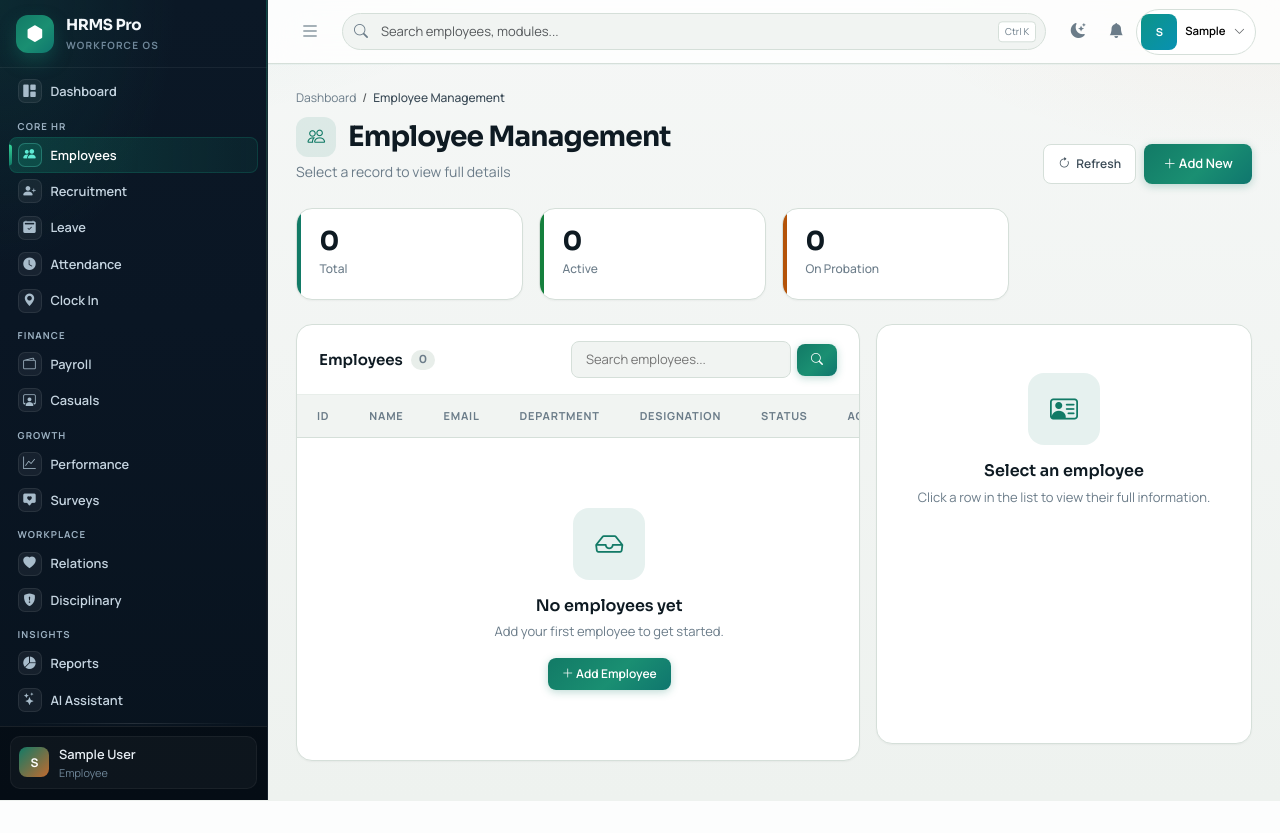
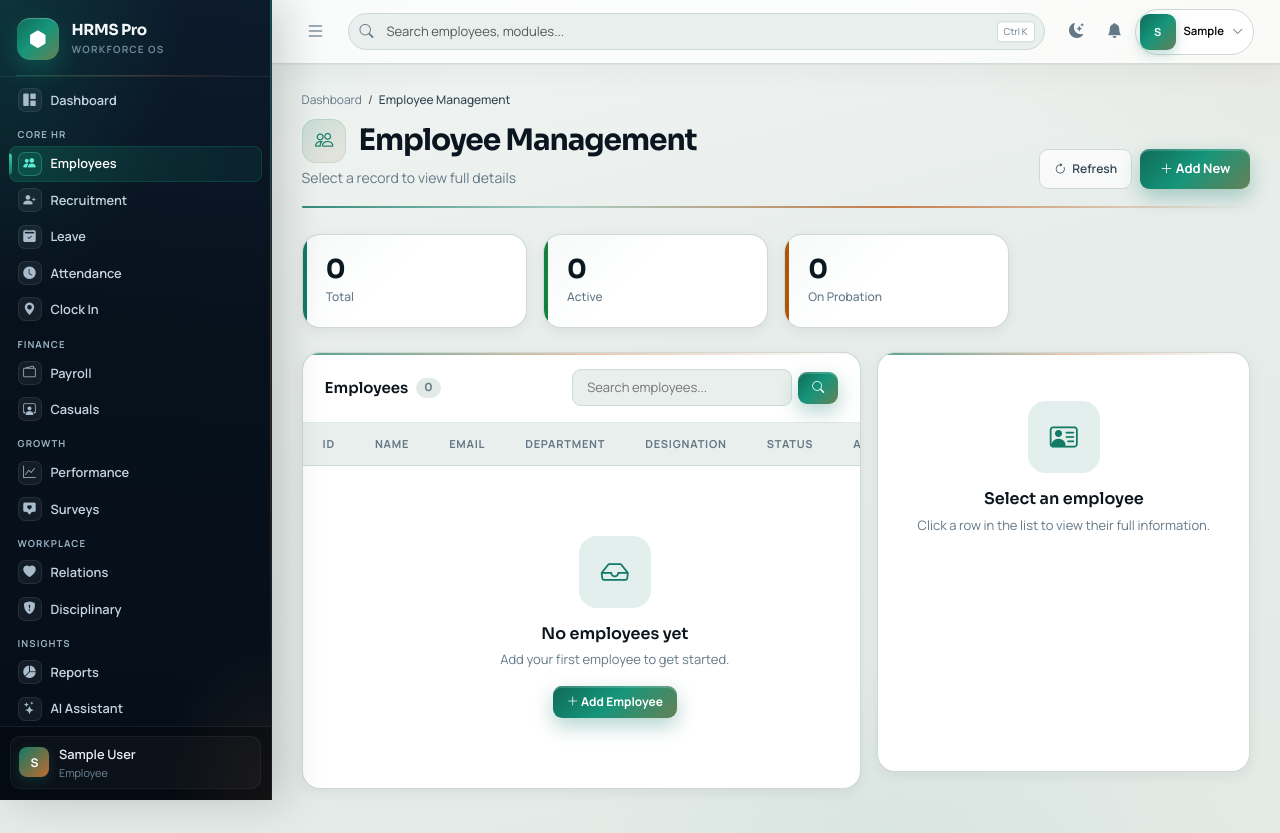
Before and after one commit to Dommygenius/hr-payroll-system, a Django app: page /module/employees/ in a window 1280 px wide. Before the commit the page ends 801 px from the top, so only its background shows below. Run offline with Django 5.2, Linux system fonts and the light colour scheme; the visitor is signed in with stand-in values (Sample User, id 1); data that the repository does not hold is empty; parts of the project's set-up code (start-up, migrations or seed data) failed here and were passed over; some libraries are stand-ins or nearby versions.

Commit message:
Auto-sync: agent session update

```diff
--- a/static/css/hrms.css
+++ b/static/css/hrms.css
@@ -1,47 +1,48 @@
 /* ═══════════════════════════════════════════════════════════════
-   HRMS Design System v8 — Forest Ledger
-   Ink slate + forest emerald + copper accent
+   HRMS Design System v9 — Forest Ledger (Premium)
+   Ink slate + forest emerald + copper accent — denser, richer surfaces
    ═══════════════════════════════════════════════════════════════ */
 
 :root {
-    --sidebar-width: 268px;
+    --sidebar-width: 272px;
     --topbar-height: 64px;
     --primary: #127A66;
-    --primary-hover: #0E6050;
-    --primary-light: rgba(18, 122, 102, 0.1);
-    --primary-soft: rgba(18, 122, 102, 0.08);
-    --primary-gradient: linear-gradient(135deg, #127A66 0%, #1A8F72 55%, #0F766E 100%);
+    --primary-hover: #0C5548;
+    --primary-light: rgba(18, 122, 102, 0.12);
+    --primary-soft: rgba(18, 122, 102, 0.07);
+    --primary-gradient: linear-gradient(135deg, #0F6B59 0%, #16957A 48%, #C06A2F 160%);
     --accent: #C06A2F;
-    --accent-light: rgba(192, 106, 47, 0.12);
+    --accent-light: rgba(192, 106, 47, 0.14);
     --success: #15803D;
     --warning: #B45309;
     --danger: #B91C1C;
     --info: #0369A1;
-    --sidebar-bg: #0A1624;
-    --sidebar-elevated: #0F1E2E;
-    --sidebar-border: rgba(255, 255, 255, 0.06);
-    --sidebar-text: #7B8FA6;
-    --sidebar-text-hover: #E8EEF4;
-    --sidebar-active: rgba(18, 122, 102, 0.18);
-    --body-bg: #F1F4F2;
+    --sidebar-bg: #07111C;
+    --sidebar-elevated: #0C1A2A;
+    --sidebar-border: rgba(255, 255, 255, 0.07);
+    --sidebar-text: #8AA0B4;
+    --sidebar-text-hover: #F2F6FA;
+    --sidebar-active: rgba(18, 122, 102, 0.22);
+    --body-bg: #E9EFEC;
     --body-pattern:
-        radial-gradient(ellipse 80% 50% at 0% -10%, rgba(18, 122, 102, 0.07) 0%, transparent 55%),
-        radial-gradient(ellipse 60% 40% at 100% 0%, rgba(192, 106, 47, 0.05) 0%, transparent 50%),
-        linear-gradient(180deg, #F5F7F6 0%, #EEF2EF 100%);
+        radial-gradient(ellipse 90% 55% at -5% -5%, rgba(18, 122, 102, 0.11) 0%, transparent 52%),
+        radial-gradient(ellipse 70% 45% at 105% 0%, rgba(192, 106, 47, 0.08) 0%, transparent 48%),
+        radial-gradient(ellipse 50% 40% at 70% 100%, rgba(18, 122, 102, 0.05) 0%, transparent 55%),
+        linear-gradient(165deg, #F3F6F4 0%, #E7EDEA 45%, #E3EAE6 100%);
     --card-bg: #FFFFFF;
-    --text-primary: #0E1A22;
-    --text-secondary: #3A4A56;
-    --text-muted: #6B7C89;
-    --border-color: #D5DFD9;
-    --border-light: #E8EEEA;
-    --shadow-xs: 0 1px 2px rgba(10, 22, 36, 0.04);
-    --shadow-sm: 0 2px 10px rgba(10, 22, 36, 0.05);
-    --shadow-md: 0 10px 28px rgba(10, 22, 36, 0.08);
-    --shadow-lg: 0 20px 50px rgba(10, 22, 36, 0.1);
-    --radius-sm: 8px;
-    --radius-md: 12px;
-    --radius-lg: 16px;
-    --radius-xl: 22px;
+    --text-primary: #0B1520;
+    --text-secondary: #334452;
+    --text-muted: #647887;
+    --border-color: #CDD9D2;
+    --border-light: #E2EAE5;
+    --shadow-xs: 0 1px 2px rgba(7, 17, 28, 0.05);
+    --shadow-sm: 0 4px 14px rgba(7, 17, 28, 0.06);
+    --shadow-md: 0 14px 36px rgba(7, 17, 28, 0.1);
+    --shadow-lg: 0 28px 60px rgba(7, 17, 28, 0.14);
+    --radius-sm: 9px;
+    --radius-md: 13px;
+    --radius-lg: 18px;
+    --radius-xl: 24px;
     --font-display: 'Sora', 'Outfit', system-ui, sans-serif;
     --font-body: 'Manrope', 'DM Sans', system-ui, sans-serif;
 }
@@ -91,8 +92,9 @@ h1, h2, h3, h4, h5, h6, .page-title, .card-title, .stat-value {
     max-height: 100vh;
     max-height: 100dvh;
     background:
-        radial-gradient(ellipse 120% 60% at 0% 0%, rgba(18, 122, 102, 0.18) 0%, transparent 55%),
-        linear-gradient(180deg, #0B1826 0%, #0A1624 40%, #08131E 100%);
+        radial-gradient(ellipse 130% 70% at 0% 0%, rgba(18, 122, 102, 0.28) 0%, transparent 52%),
+        radial-gradient(ellipse 80% 40% at 100% 100%, rgba(192, 106, 47, 0.12) 0%, transparent 50%),
+        linear-gradient(185deg, #0C1B2C 0%, #07111C 42%, #050E18 100%);
     position: fixed;
     left: 0;
     top: 0;
@@ -102,6 +104,7 @@ h1, h2, h3, h4, h5, h6, .page-title, .card-title, .stat-value {
     overflow: hidden;
     border-right: 1px solid var(--sidebar-border);
     transition: transform 0.28s cubic-bezier(0.4, 0, 0.2, 1);
+    box-shadow: 12px 0 40px rgba(5, 14, 24, 0.18);
 }
 
 .sidebar::after {
@@ -111,31 +114,44 @@ h1, h2, h3, h4, h5, h6, .page-title, .card-title, .stat-value {
     right: 0;
     width: 1px;
     height: 100%;
-    background: linear-gradient(180deg, rgba(18, 122, 102, 0.5) 0%, rgba(192, 106, 47, 0.2) 50%, transparent 85%);
+    background: linear-gradient(180deg, rgba(18, 122, 102, 0.65) 0%, rgba(192, 106, 47, 0.35) 48%, transparent 88%);
     pointer-events: none;
 }
 
 .sidebar-brand {
-    padding: 0.95rem 1rem 0.85rem;
-    display: flex;
-    align-items: center;
-    gap: 0.75rem;
-    border-bottom: 1px solid rgba(255, 255, 255, 0.06);
+    padding: 1.1rem 1.05rem 1rem;
+    display: flex;
+    align-items: center;
+    gap: 0.8rem;
+    border-bottom: 1px solid rgba(255, 255, 255, 0.07);
     flex-shrink: 0;
+    position: relative;
+}
+
+.sidebar-brand::after {
+    content: '';
+    position: absolute;
+    left: 1rem;
+    right: 1rem;
+    bottom: 0;
+    height: 1px;
+    background: linear-gradient(90deg, rgba(18, 122, 102, 0.55), rgba(192, 106, 47, 0.35), transparent);
 }
 
 .sidebar-brand-icon {
-    width: 38px;
-    height: 38px;
-    border-radius: 12px;
+    width: 42px;
+    height: 42px;
+    border-radius: 13px;
     background: var(--primary-gradient);
     display: flex;
     align-items: center;
     justify-content: center;
     color: #fff;
-    font-size: 1.05rem;
+    font-size: 1.1rem;
     flex-shrink: 0;
-    box-shadow: 0 8px 18px rgba(18, 122, 102, 0.38);
+    box-shadow:
+        0 10px 24px rgba(18, 122, 102, 0.45),
+        inset 0 1px 0 rgba(255, 255, 255, 0.25);
 }
 
 .sidebar-brand-text {
@@ -357,18 +373,20 @@ h1, h2, h3, h4, h5, h6, .page-title, .card-title, .stat-value {
 
 .topbar {
     height: var(--topbar-height);
-    background: rgba(255, 255, 255, 0.82);
-    backdrop-filter: blur(18px) saturate(160%);
-    -webkit-backdrop-filter: blur(18px) saturate(160%);
-    border-bottom: 1px solid var(--border-color);
-    display: flex;
-    align-items: center;
-    padding: 0 1.5rem;
+    background: rgba(255, 255, 255, 0.78);
+    backdrop-filter: blur(20px) saturate(170%);
+    -webkit-backdrop-filter: blur(20px) saturate(170%);
+    border-bottom: 1px solid rgba(205, 217, 210, 0.9);
+    display: flex;
+    align-items: center;
+    padding: 0 1.6rem;
     gap: 0.875rem;
     position: sticky;
     top: 0;
     z-index: 999;
-    box-shadow: 0 1px 0 rgba(18, 122, 102, 0.04);
+    box-shadow:
+        0 1px 0 rgba(18, 122, 102, 0.05),
+        0 10px 30px rgba(7, 17, 28, 0.04);
 }
 
 [data-bs-theme="dark"] .topbar {
@@ -476,14 +494,28 @@ h1, h2, h3, h4, h5, h6, .page-title, .card-title, .stat-value {
 }
 
 .main-content {
-    padding: 1.5rem 1.75rem 2.5rem;
+    padding: 1.6rem 1.85rem 2.75rem;
     width: 100%;
     flex: 1;
 }
 
 /* ─── Page header ─── */
 .page-hero {
-    margin-bottom: 1.5rem;
+    margin-bottom: 1.65rem;
+    padding-bottom: 1.15rem;
+    position: relative;
+}
+
+.page-hero::after {
+    content: '';
+    position: absolute;
+    left: 0;
+    right: 0;
+    bottom: 0;
+    height: 2px;
+    border-radius: 999px;
+    background: linear-gradient(90deg, var(--primary) 0%, rgba(18, 122, 102, 0.35) 28%, var(--accent) 62%, transparent 100%);
+    opacity: 0.85;
 }
 
 .page-header {
@@ -495,26 +527,27 @@ h1, h2, h3, h4, h5, h6, .page-title, .card-title, .stat-value {
 }
 
 .page-title {
-    font-size: 1.75rem;
+    font-size: 1.85rem;
     font-weight: 700;
     margin: 0;
-    letter-spacing: -0.03em;
+    letter-spacing: -0.035em;
     color: var(--text-primary);
     display: flex;
     align-items: center;
-    gap: 0.75rem;
+    gap: 0.8rem;
 }
 
 .page-title-icon {
     display: inline-flex;
     align-items: center;
     justify-content: center;
-    width: 40px;
-    height: 40px;
-    border-radius: var(--radius-md);
-    background: var(--primary-light);
+    width: 44px;
+    height: 44px;
+    border-radius: 14px;
+    background: linear-gradient(145deg, rgba(18, 122, 102, 0.16), rgba(192, 106, 47, 0.1));
     color: var(--primary);
-    font-size: 1.1rem;
+    font-size: 1.15rem;
+    box-shadow: inset 0 0 0 1px rgba(18, 122, 102, 0.12);
 }
 
 .page-subtitle {
@@ -542,24 +575,28 @@ h1, h2, h3, h4, h5, h6, .page-title, .card-title, .stat-value {
 .btn-primary {
     background: var(--primary-gradient);
     border: none;
-    font-weight: 600;
+    font-weight: 700;
     font-size: 0.8125rem;
-    padding: 0.625rem 1.2rem;
+    padding: 0.65rem 1.25rem;
     border-radius: var(--radius-sm);
     color: #fff;
-    box-shadow: 0 2px 8px rgba(18, 122, 102, 0.28);
+    box-shadow:
+        0 2px 0 rgba(255, 255, 255, 0.18) inset,
+        0 8px 20px rgba(18, 122, 102, 0.32);
     transition: transform 0.18s ease, box-shadow 0.18s ease, filter 0.18s ease;
 }
 .btn-primary:hover {
     background: var(--primary-gradient);
-    filter: brightness(1.05);
+    filter: brightness(1.06);
     transform: translateY(-1px);
-    box-shadow: 0 6px 18px rgba(18, 122, 102, 0.32);
+    box-shadow:
+        0 2px 0 rgba(255, 255, 255, 0.2) inset,
+        0 12px 26px rgba(18, 122, 102, 0.38);
     color: #fff;
 }
 
 .btn-ghost {
-    background: var(--card-bg);
+    background: rgba(255, 255, 255, 0.72);
     border: 1px solid var(--border-color);
     color: var(--text-secondary);
     border-radius: var(--radius-sm);
@@ -784,12 +840,12 @@ h1, h2, h3, h4, h5, h6, .page-title, .card-title, .stat-value {
 .stat-card {
     background: var(--card-bg);
     border-radius: var(--radius-lg);
-    padding: 1.3rem 1.4rem;
+    padding: 1.35rem 1.45rem;
     display: flex;
     align-items: center;
     gap: 1rem;
-    border: 1px solid var(--border-color);
-    box-shadow: var(--shadow-xs);
+    border: 1px solid rgba(205, 217, 210, 0.95);
+    box-shadow: var(--shadow-sm);
     transition: transform 0.22s ease, box-shadow 0.22s ease, border-color 0.22s ease;
     height: 100%;
     position: relative;
@@ -806,6 +862,14 @@ h1, h2, h3, h4, h5, h6, .page-title, .card-title, .stat-value {
     border-radius: 4px 0 0 4px;
 }
 
+.stat-card::after {
+    content: '';
+    position: absolute;
+    inset: 0;
+    background: linear-gradient(135deg, rgba(18, 122, 102, 0.04), transparent 42%);
+    pointer-events: none;
+}
+
 .stat-primary::before { background: var(--primary); }
 .stat-success::before { background: var(--success); }
 .stat-warning::before { background: var(--warning); }
@@ -932,10 +1010,23 @@ h1, h2, h3, h4, h5, h6, .page-title, .card-title, .stat-value {
 /* ─── Data table ─── */
 .data-table-card {
     background: var(--card-bg);
-    border: 1px solid var(--border-color);
+    border: 1px solid rgba(205, 217, 210, 0.95);
     border-radius: var(--radius-lg);
     overflow: hidden;
-    box-shadow: var(--shadow-xs);
+    box-shadow: var(--shadow-sm);
+    position: relative;
+}
+
+.data-table-card::before {
+    content: '';
+    position: absolute;
+    top: 0;
+    left: 0;
+    right: 0;
+    height: 2px;
+    background: linear-gradient(90deg, var(--primary), rgba(192, 106, 47, 0.55), transparent);
+    opacity: 0.7;
+    z-index: 2;
 }
 
 .data-table-toolbar {
@@ -1072,16 +1163,21 @@ h1, h2, h3, h4, h5, h6, .page-title, .card-title, .stat-value {
 
 .employee-detail-pane {
     position: sticky;
-    top: 1rem;
+    top: calc(var(--topbar-height) + 0.85rem);
     min-height: 420px;
+    max-height: calc(100vh - var(--topbar-height) - 1.5rem);
+    overflow: auto;
 }
 
 .employee-detail-header {
     display: flex;
     justify-content: space-between;
     gap: 1rem;
-    padding: 1.15rem 1.25rem 1rem;
+    padding: 1.25rem 1.35rem 1.1rem;
     border-bottom: 1px solid var(--border-color);
+    background:
+        radial-gradient(ellipse 80% 120% at 0% 0%, rgba(18, 122, 102, 0.08), transparent 55%),
+        linear-gradient(180deg, #FBFDFC, #fff);
 }
 
 .employee-detail-kicker {
@@ -1239,7 +1335,7 @@ h1, h2, h3, h4, h5, h6, .page-title, .card-title, .stat-value {
     width: 36px;
     height: 36px;
     border-radius: var(--radius-sm);
-    background: linear-gradient(135deg, #0d9488, #0891b2);
+    background: var(--primary-gradient);
     color: #fff;
     display: flex;
     align-items: center;
@@ -1248,13 +1344,14 @@ h1, h2, h3, h4, h5, h6, .page-title, .card-title, .stat-value {
     font-weight: 700;
     flex-shrink: 0;
     letter-spacing: -0.02em;
+    box-shadow: 0 4px 12px rgba(18, 122, 102, 0.28);
 }
 
 .avatar-md {
     width: 44px;
     height: 44px;
     border-radius: var(--radius-md);
-    background: linear-gradient(135deg, #0d9488, #0891b2);
+    background: var(--primary-gradient);
     color: #fff;
     display: flex;
     align-items: center;
--- a/templates/base.html
+++ b/templates/base.html
@@ -22,7 +22,7 @@
 
     <link href="https://fonts.googleapis.com/css2?family=Manrope:wght@400;500;600;700&family=Sora:wght@500;600;700&display=swap" rel="stylesheet">
 
-    <link href="/static/css/hrms.css?v=12" rel="stylesheet">
+    <link href="/static/css/hrms.css?v=13" rel="stylesheet">
 
     {% block extra_css %}{% endblock %}
 
```
Also changed, not shown: other parts of static/css/hrms.css (+96 -40 lines).
